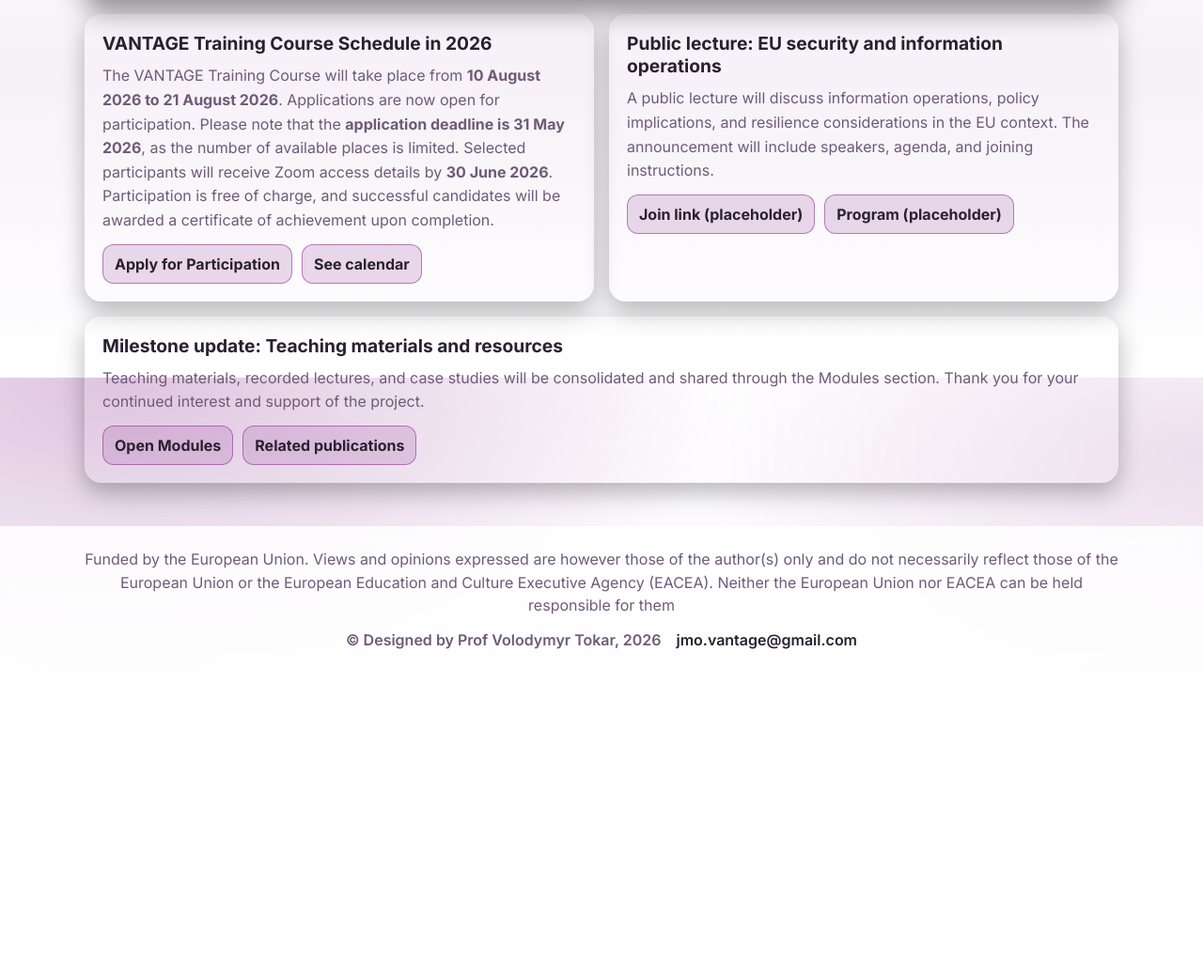
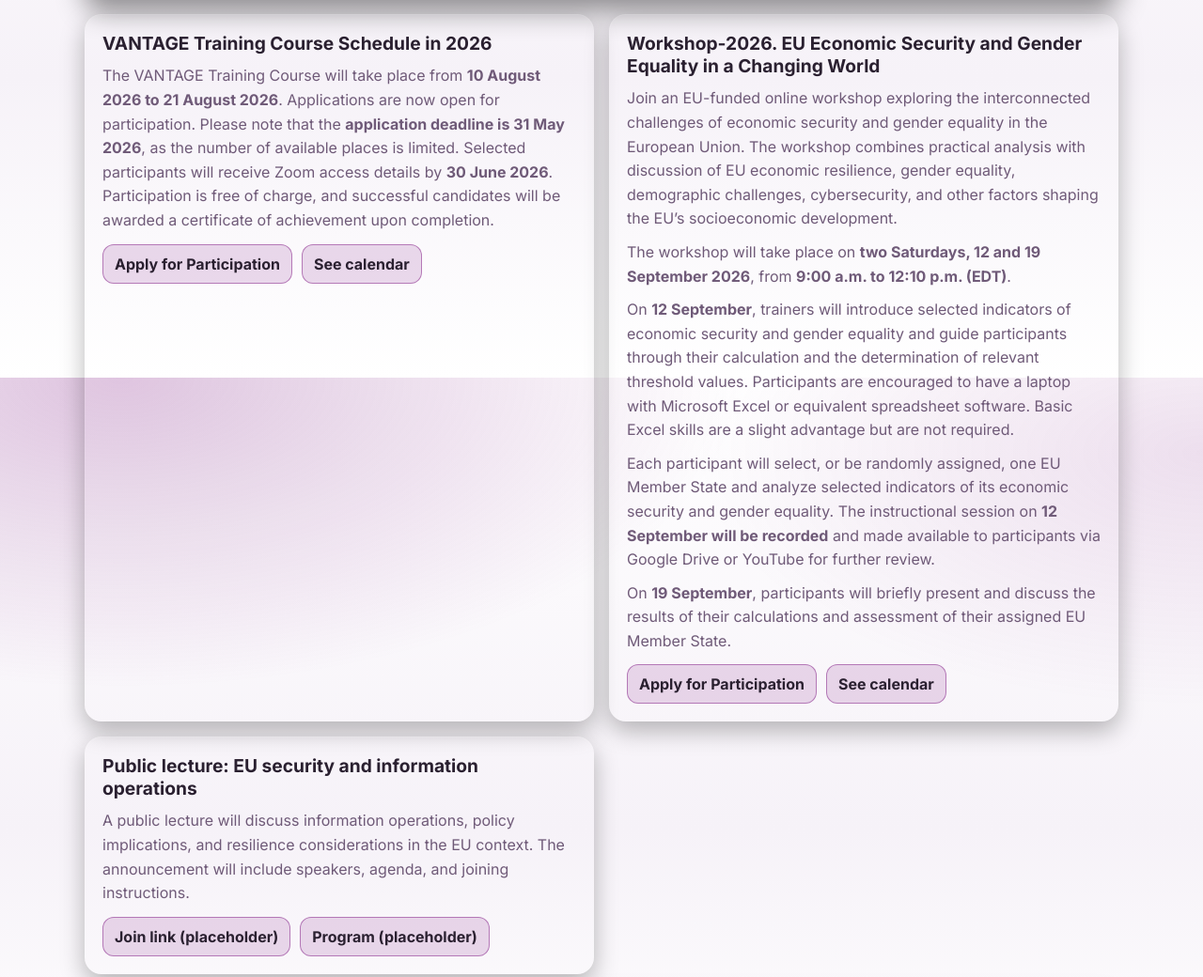
Before and after one commit to Tokar1980/Vantage01, a plain HTML site: page news.html in a window 1280 px wide. Shown: the part 398-1438 px from the top of the page at 94% size. Before the commit the page ends 1111 px from the top, so only its background shows below. Drawn offline with Linux system fonts and the light colour scheme.

Commit message:
Update news.html

```diff
--- a/news.html
+++ b/news.html
@@ -71,6 +71,33 @@
   </article>
 
   <article class="card span-6">
+  <h2>Workshop-2026. EU Economic Security and Gender Equality in a Changing World</h2>
+  <p>
+    Join an EU-funded online workshop exploring the interconnected challenges of economic security and gender equality in the European Union.
+    The workshop combines practical analysis with discussion of EU economic resilience, gender equality, demographic challenges, cybersecurity, and other factors shaping the EU’s socioeconomic development.
+  </p>
+  <p>
+    The workshop will take place on <strong>two Saturdays, 12 and 19 September 2026</strong>, from
+    <strong>9:00 a.m. to 12:10 p.m. (EDT)</strong>.
+  </p>
+  <p>
+    On <strong>12 September</strong>, trainers will introduce selected indicators of economic security and gender equality and guide participants through their calculation and the determination of relevant threshold values.
+    Participants are encouraged to have a laptop with Microsoft Excel or equivalent spreadsheet software. Basic Excel skills are a slight advantage but are not required.
+  </p>
+  <p>
+    Each participant will select, or be randomly assigned, one EU Member State and analyze selected indicators of its economic security and gender equality.
+    The instructional session on <strong>12 September will be recorded</strong> and made available to participants via Google Drive or YouTube for further review.
+  </p>
+  <p>
+    On <strong>19 September</strong>, participants will briefly present and discuss the results of their calculations and assessment of their assigned EU Member State.
+  </p>
+  <div class="btn-row">
+    <a class="btn" href="https://forms.gle/SKXvuRUFAwDNxpt87" target="_blank">Apply for Participation</a>
+    <a class="btn" href="events.html">See calendar</a>
+  </div>
+</article>
+
+  <article class="card span-6">
     <h2>Public lecture: EU security and information operations</h2>
     <p>
       A public lecture will discuss information operations, policy implications, and resilience considerations in the EU context. The announcement will include speakers, agenda, and joining instructions.
```
